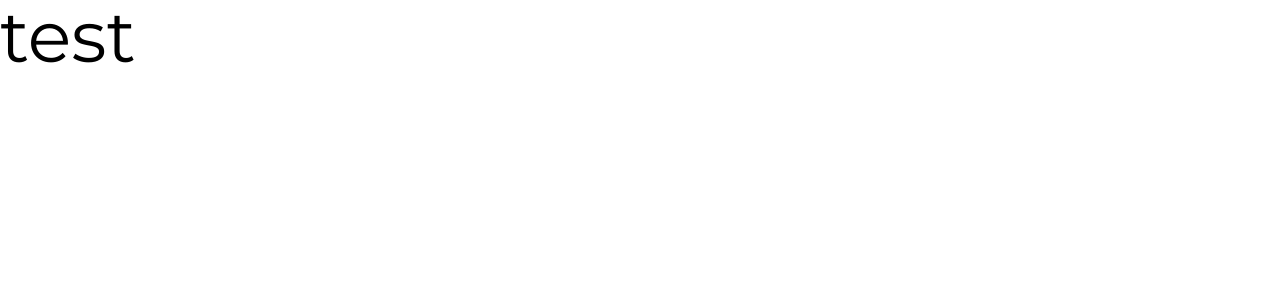
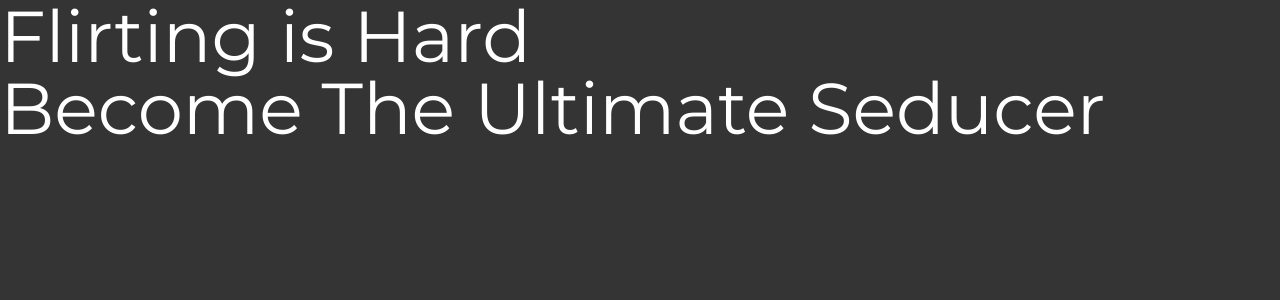
Before and after one commit to DeanGhassemi/Capstone, a SvelteKit app in the folder Frontend/: page / in a window 1280 px wide. Shown: the top 300 px of the page. Built offline with nearby package versions, Linux system fonts and the light colour scheme.

Commit message:
Added H1's to Home Page

```diff
--- a/Frontend/src/routes/+layout.svelte
+++ b/Frontend/src/routes/+layout.svelte
@@ -2,4 +2,9 @@
     import "../app.css";
 </script>
 
+<style lang="postcss">
+    :global(body) {
+        @apply bg-jet-grey;
+    }
+</style>
 <slot />
--- a/Frontend/src/routes/+page.svelte
+++ b/Frontend/src/routes/+page.svelte
@@ -5,14 +5,15 @@
 
 </style>
 
-<main>
+<main class="">
     <header>
 
     </header>
     <div>
-        <h1 class="font-monte text-7xl">
-            test
-        </h1>
+        <div>
+            <h1 class="font-monte text-7xl text-white">Flirting is Hard</h1>
+            <h1 class="font-monte text-7xl text-white">Become The Ultimate Seducer</h1>
+        </div>
     </div>
     <footer>
 
--- a/Frontend/tailwind.config.js
+++ b/Frontend/tailwind.config.js
@@ -5,7 +5,13 @@
     extend: {
       fontFamily: {
         'monte': ['Montserrat', 'sans-serif'] // Add your font name and fallbacks
-      }
+      },
+      colors: {
+        'jet-grey': '#343434',
+        'midnight-violet': '#311B4B',
+        'regalia': '#522D80',
+        'coral': '#FF7F5C'
+      },
     },
   },
   plugins: [],
```
